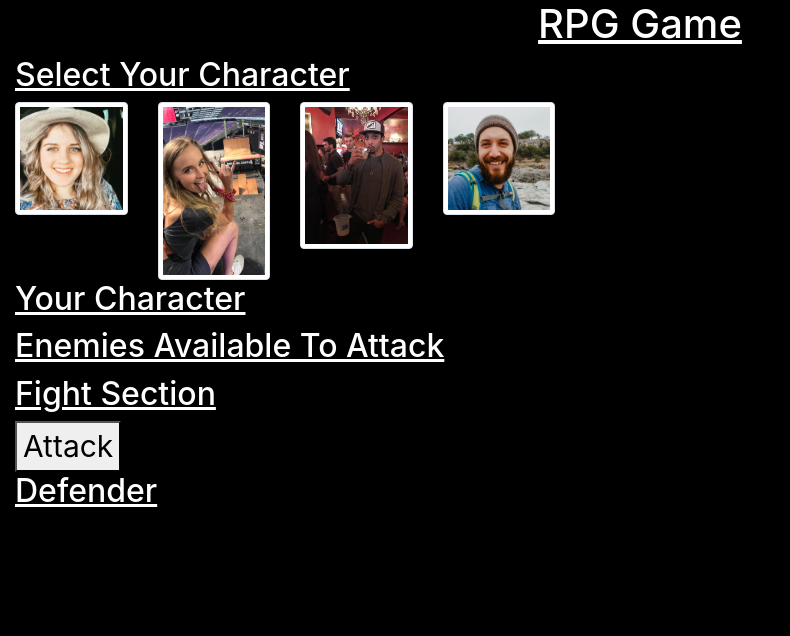
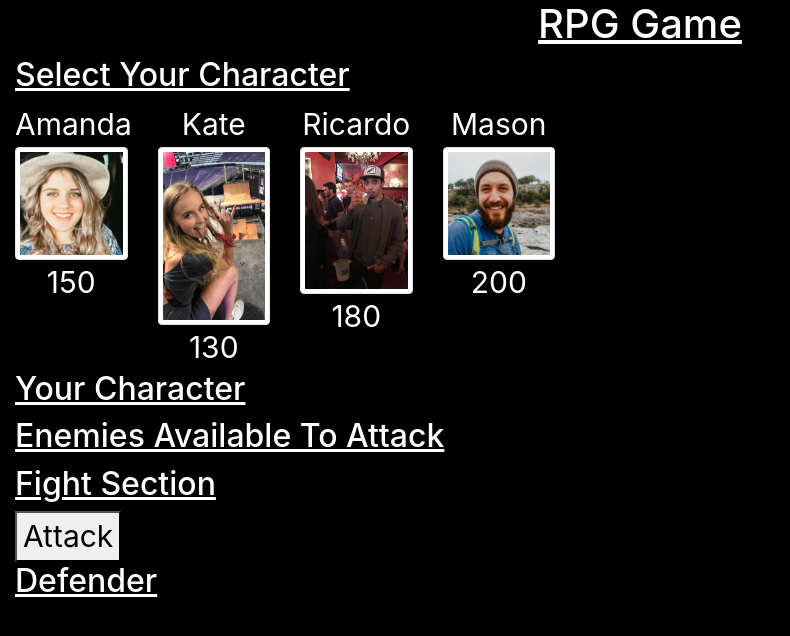
Before and after one commit to mtvickery1/rpg, a plain HTML site: page index.html in a window 1280 px wide. Shown: the whole page, without its empty margins (0-790 px from the left). Drawn offline with nearby package versions, Linux system fonts and the light colour scheme.

Commit message:
set up js constructors

```diff
--- a/assets/css/style.css
+++ b/assets/css/style.css
@@ -15,3 +15,13 @@ h1, h2 {
 .hide {
   display: none;
 }
+
+.enemies img {
+  background: red;
+  border: red 1px solid;
+}
+
+#selected-character img {
+  background: green;
+  border: green 1px solid;
+}
--- a/assets/javascript/app.js
+++ b/assets/javascript/app.js
@@ -1,8 +1,31 @@
 // Global Variables
-
 var characterSelected = false;
 var enemies;
 var selectedCharacter;
+
+// Character Constructor
+function Character(name, health) {
+  this.name = name;
+  this.health = health;
+}
+
+// Characters
+var amanda = new Character("amanda", 150);
+var kate = new Character("kate", 130);
+var ricardo = new Character("ricardo", 180);
+var mason = new Character("mason", 200);
+
+// Health
+var amandaHealthDiv = $("#amanda-health");
+var kateHealthDiv = $("#kate-health");
+var ricardoHealthDiv = $("#ricardo-health");
+var masonHealthDiv = $("#mason-health");
+
+// Display Health
+amandaHealthDiv.text(amanda.health);
+kateHealthDiv.text(kate.health);
+ricardoHealthDiv.text(ricardo.health);
+masonHealthDiv.text(mason.health);
 
 // Character/Enemy Selection
 $(".character").on("click", function () {
--- a/index.html
+++ b/index.html
@@ -37,17 +37,33 @@
     <div class="row">
       <div class="col-6">
         <div class="row">
-          <div class="col-3 character">
+
+          <!-- Amanda -->
+          <div class="col-3 character text-center">
+            <div>Amanda</div>
             <img class="img-thumbnail" src="./assets/images/amanda.jpg" alt="amanda">
+            <div id="amanda-health"></div>
           </div>
-          <div class="col-3 character">
+
+          <!-- Kate -->
+          <div class="col-3 character text-center">
+              <div>Kate</div>
             <img class="img-thumbnail" src="./assets/images/kate.jpg" alt="kate">
+            <div id="kate-health"></div>
           </div>
-          <div class="col-3 character">
+
+          <!-- Ricardo -->
+          <div class="col-3 character text-center">
+              <div>Ricardo</div>
             <img class="img-thumbnail" src="./assets/images/ricardo.jpg" alt="ricardo">
+            <div id="ricardo-health"></div>
           </div>
-          <div class="col-3 character">
+
+          <!-- Mason -->
+          <div class="col-3 character text-center">
+              <div>Mason</div>
             <img class="img-thumbnail" src="./assets/images/mason.jpg" alt="mason">
+            <div id="mason-health"></div>
           </div>
         </div>
       </div>
```
Also changed, not shown: 1 other file.
